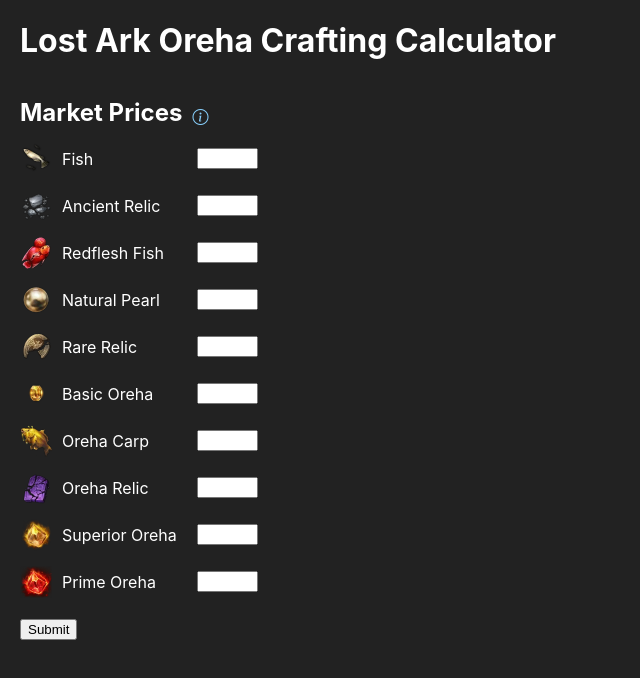
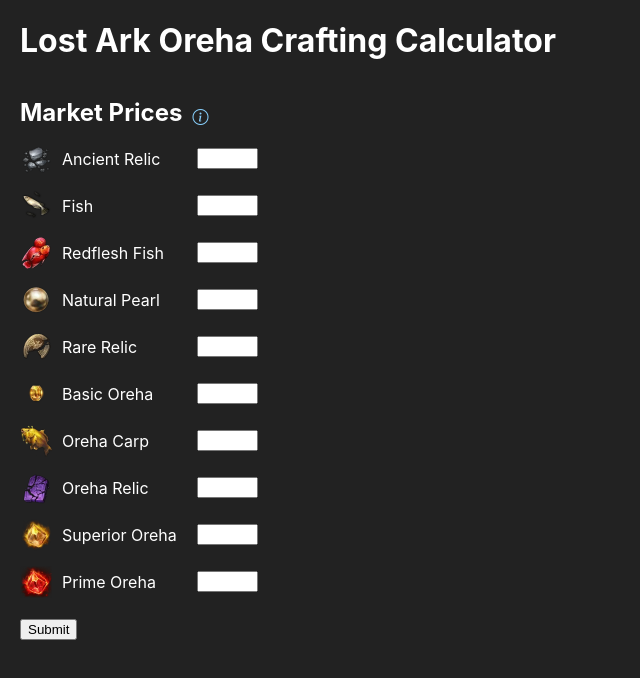
Before and after one commit to Youngha1994/loa-oreha, a React (Create React App) app: page / in a window 1280 px wide. Shown: the top 678 px of the page, without its empty margins (0-640 px from the left). Built offline with nearby package versions, Linux system fonts and the light colour scheme.

Commit message:
Swapped order of fish and ancient relic

```diff
--- a/src/components/materials.js
+++ b/src/components/materials.js
@@ -1,14 +1,15 @@
 export const MATERIALS = {
+    ancientRelic: {
+        id: "ancientRelic",
+        name: "Ancient Relic",
+        image: "/ancient_relic.png"
+      },
     fish: {
         id: "fish",
         name: "Fish",
         image: "/fish.png"
     },
-    ancientRelic: {
-        id: "ancientRelic",
-        name: "Ancient Relic",
-        image: "/ancient_relic.png"
-    },
+
     redfleshFish: {
         id: "redfleshFish",
         name: "Redflesh Fish",
```
